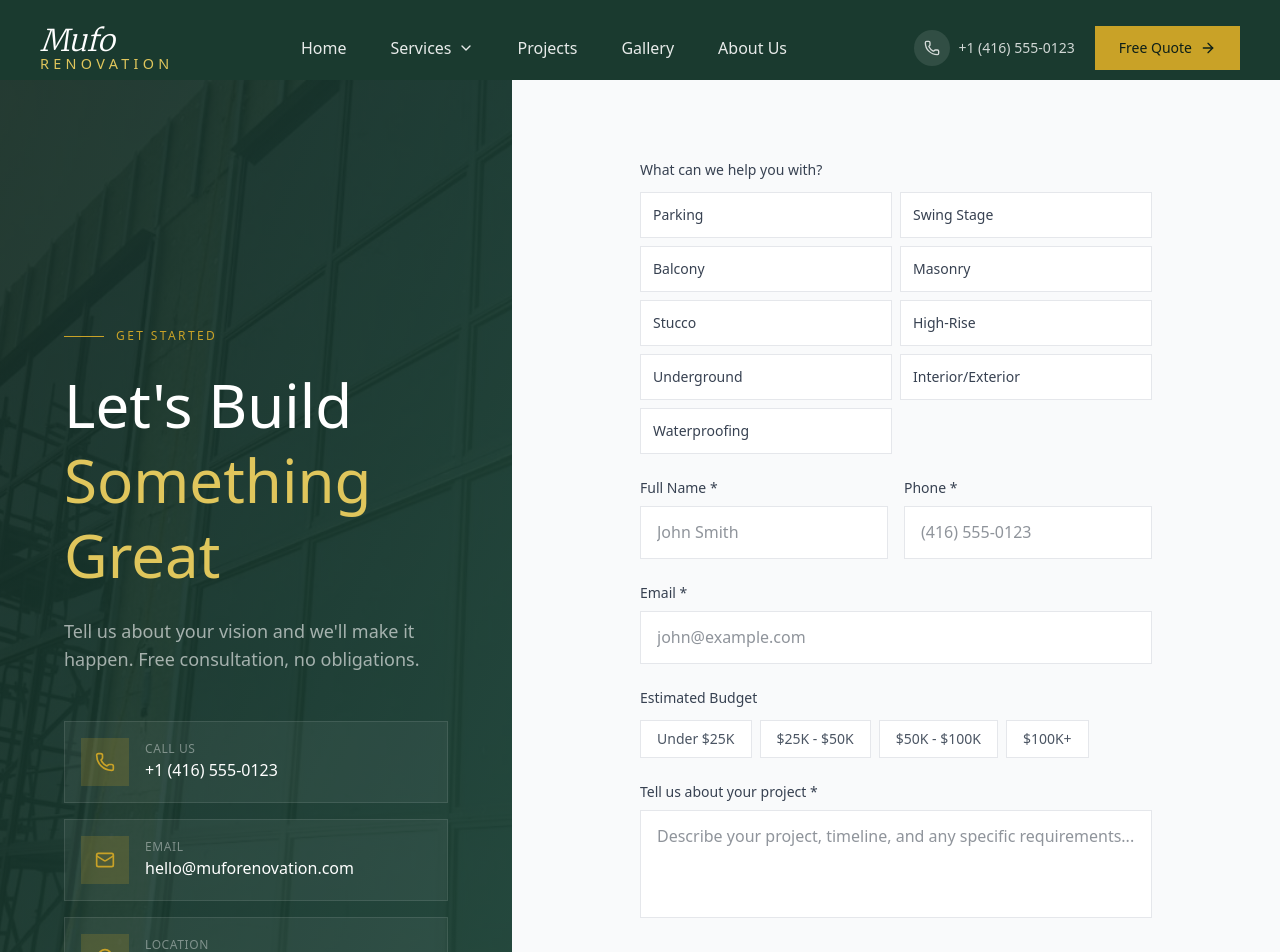
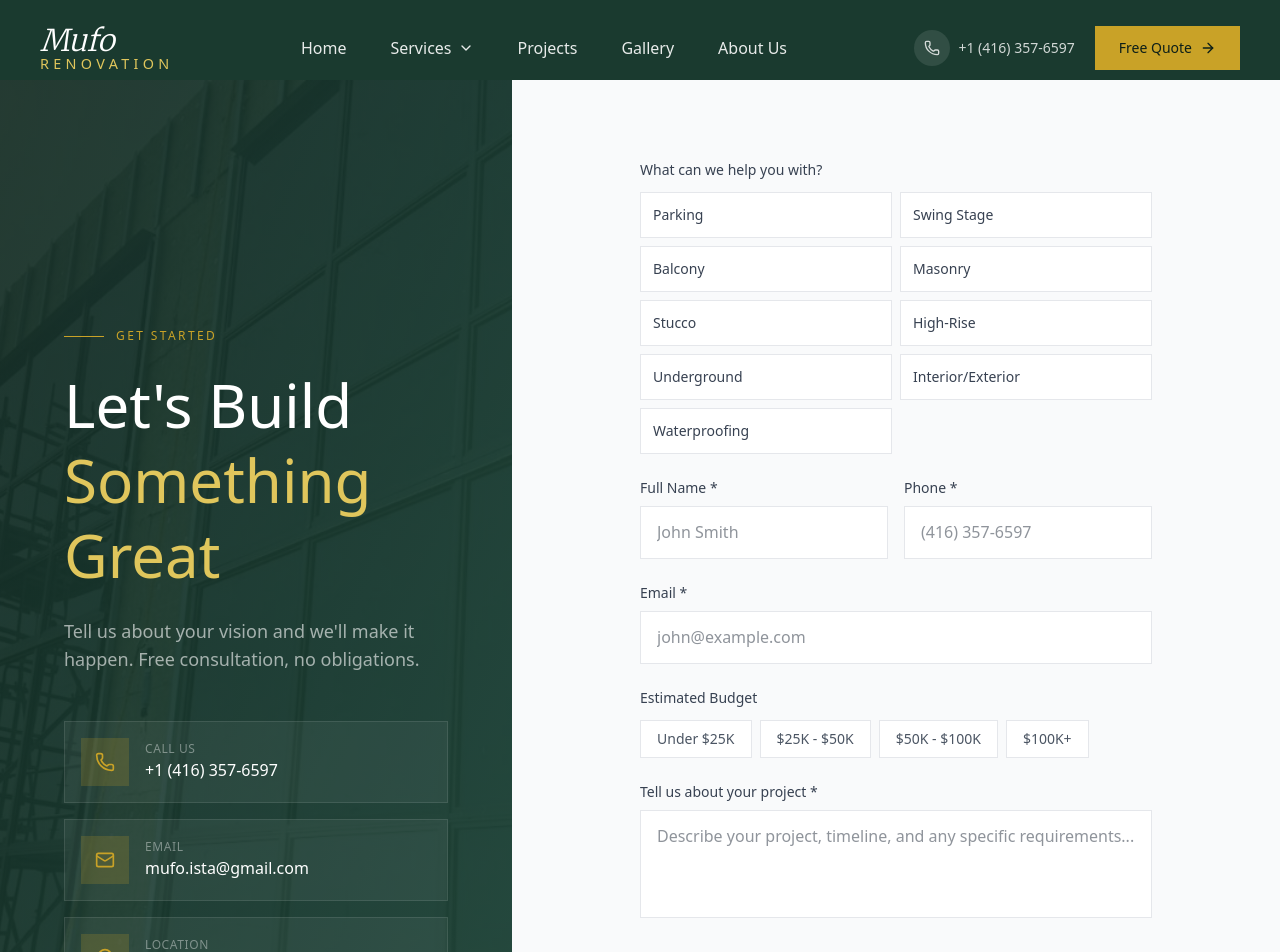
Before and after one commit to Mehriddin-bytes/Mufo, a Next.js app: page /contact in a window 1280 px wide. Shown: the top 952 px of the page. Built offline with nearby package versions, Linux system fonts and the light colour scheme.

Commit message:
update contact information and improve client satisfaction metric

```diff
--- a/app/contact/page.tsx
+++ b/app/contact/page.tsx
@@ -424,7 +424,7 @@ export default function ContactPage() {
                       value={formData.phone}
                       onChange={handleInputChange}
                       className="w-full px-4 py-3 bg-white border border-gray-200 focus:border-brand focus:ring-1 focus:ring-brand outline-none transition-colors"
-                      placeholder="(416) 555-0123"
+                      placeholder="(416) 357-6597"
                     />
                   </div>
                 </div>
--- a/app/services/page.tsx
+++ b/app/services/page.tsx
@@ -184,7 +184,7 @@ export default function ServicesPage() {
                   <ArrowRight className="w-5 h-5 group-hover:translate-x-1 transition-transform" />
                 </Link>
                 <a
-                  href="tel:+14165550123"
+                  href="tel:+14163576597"
                   className="inline-flex items-center justify-center gap-3 px-8 py-4 border border-gray-300 text-gray-700 font-medium hover:border-brand hover:text-brand transition-all"
                 >
                   Call Us Now
--- a/components/shared/RelatedServicesSection.tsx
+++ b/components/shared/RelatedServicesSection.tsx
@@ -59,7 +59,7 @@ export default function RelatedServicesSection({
               <Link
                 key={service.id}
                 href={`/services/${service.slug}`}
-                className="group bg-gray-50 p-5 hover:bg-brand transition-all duration-300"
+                className="group block bg-gray-50 p-5 hover:bg-brand transition-colors duration-300"
               >
                 <div className="flex items-center gap-3 mb-3">
                   <Icon className="w-5 h-5 text-brand group-hover:text-accent transition-colors duration-300" />
--- a/components/ui/StaggerAnimation.tsx
+++ b/components/ui/StaggerAnimation.tsx
@@ -88,7 +88,7 @@ export default function StaggerAnimation({
         <div
           key={index}
           className={cn(
-            'transition-all',
+            'transition-[opacity,transform]',
             isVisible ? styles.animate : styles.initial,
             childClassName
           )}
--- a/lib/data/siteData.ts
+++ b/lib/data/siteData.ts
@@ -10,8 +10,8 @@ export const siteConfig = {
 
   // Contact Information
   contact: {
-    phone: '+1 (416) 555-0123',
-    email: 'hello@muforenovation.com',
+    phone: '+1 (416) 357-6597',
+    email: 'mufo.ista@gmail.com',
     address: {
       street: '456 King Street West',
       city: 'Toronto',
@@ -885,7 +885,7 @@ export interface Stat {
 export const stats: Stat[] = [
   { id: '1', value: '12', suffix: '+', label: 'Years Experience' },
   { id: '2', value: '350', suffix: '+', label: 'Projects Completed' },
-  { id: '3', value: '98', suffix: '%', label: 'Client Satisfaction' },
+  { id: '3', value: '100', suffix: '%', label: 'Client Satisfaction' },
   { id: '4', value: '25', suffix: '+', label: 'Expert Craftsmen' },
 ];
 
```
